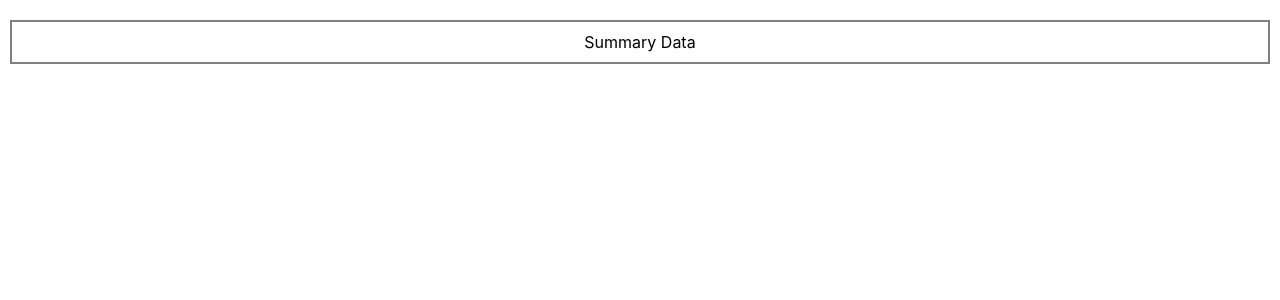
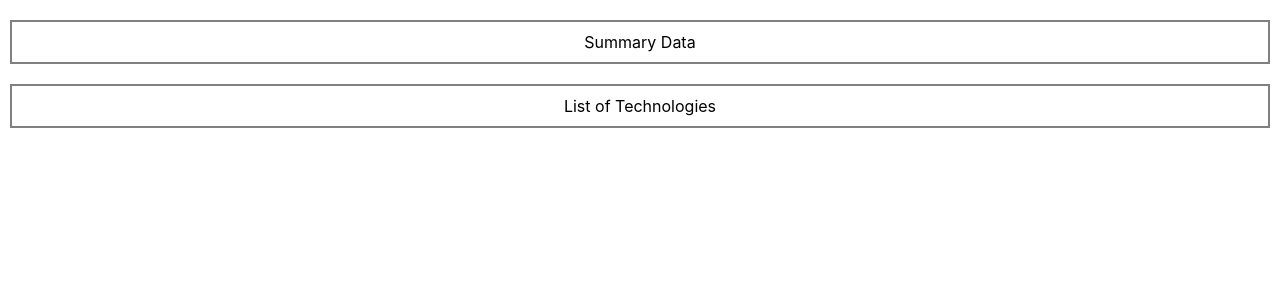
Before and after one commit to snehakale/portfolio-page-react, a React (Create React App) app: page / in a window 1280 px wide. Shown: the top 300 px of the page. Built offline with nearby package versions, Linux system fonts and the light colour scheme.

Commit message:
Add new technologies component and js, style files

```diff
--- a/src/App.js
+++ b/src/App.js
@@ -1,11 +1,13 @@
 import logo from './logo.svg';
 import './App.css';
 import Summary from './components/summary/summary';
+import Technologies from './components/technologies/technologies';
 
 function App() {
   return (
     <div className="App">
       <Summary />
+      <Technologies />
     </div>
   );
 }
--- /dev/null
+++ b/src/components/technologies/technologies.css
@@ -0,0 +1,6 @@
+.technologies-container {
+    border: 2px solid grey;
+    padding: 10px;
+    margin: 10px;
+    margin-top: 20px;
+}
--- /dev/null
+++ b/src/components/technologies/technologies.js
@@ -0,0 +1,12 @@
+import React from "react";
+import './technologies.css'
+
+function Technologies(props) {
+    return (
+        <div className="technologies-container">
+            List of Technologies
+        </div>
+    );
+}
+
+export default Technologies;
```
